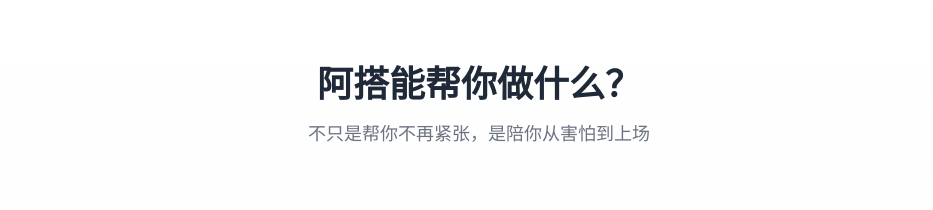
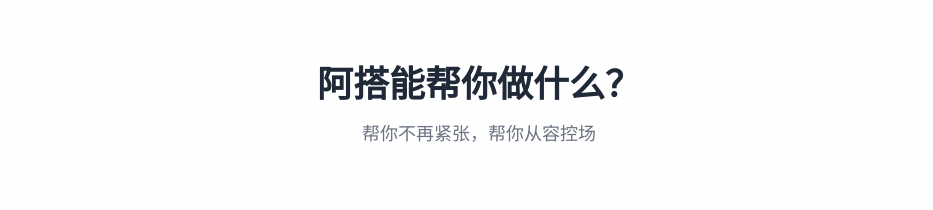
Before and after one commit to seller-mind/mianshidazi, a Next.js app: page / in a window 1280 px wide. Shown: the part 2760-2970 px from the top of the page, without its empty margins (161-1094 px from the left). Built offline with nearby package versions, Linux system fonts and the light colour scheme.

Commit message:
更新副标题：帮你不再紧张，帮你从容控场

```diff
--- a/src/components/landing/ProductShowcaseSection.tsx
+++ b/src/components/landing/ProductShowcaseSection.tsx
@@ -58,7 +58,7 @@ export function ProductShowcaseSection() {
             阿搭能帮你做什么？
           </h2>
           <p className="text-lg text-[#6B7280] dark:text-gray-400">
-            不只是帮你不再紧张，是陪你从害怕到上场
+            帮你不再紧张，帮你从容控场
           </p>
         </div>
 
```
